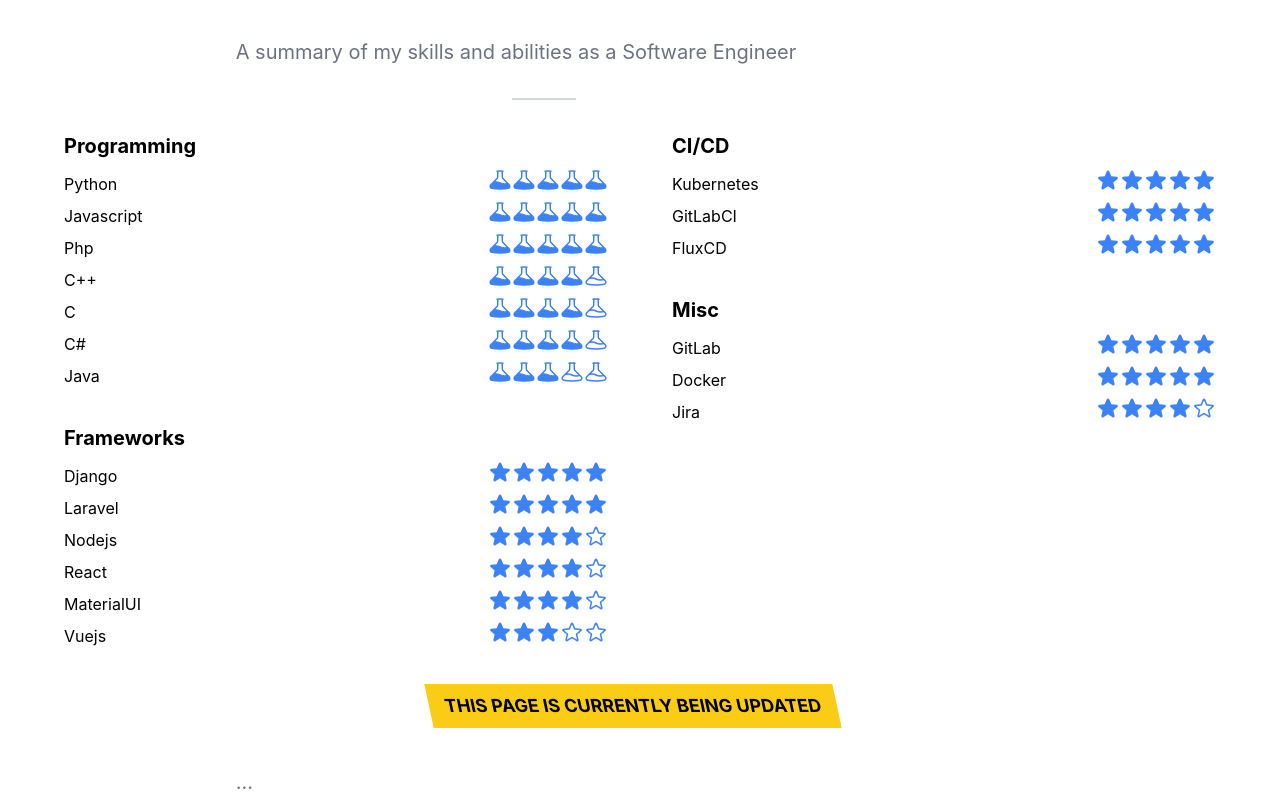
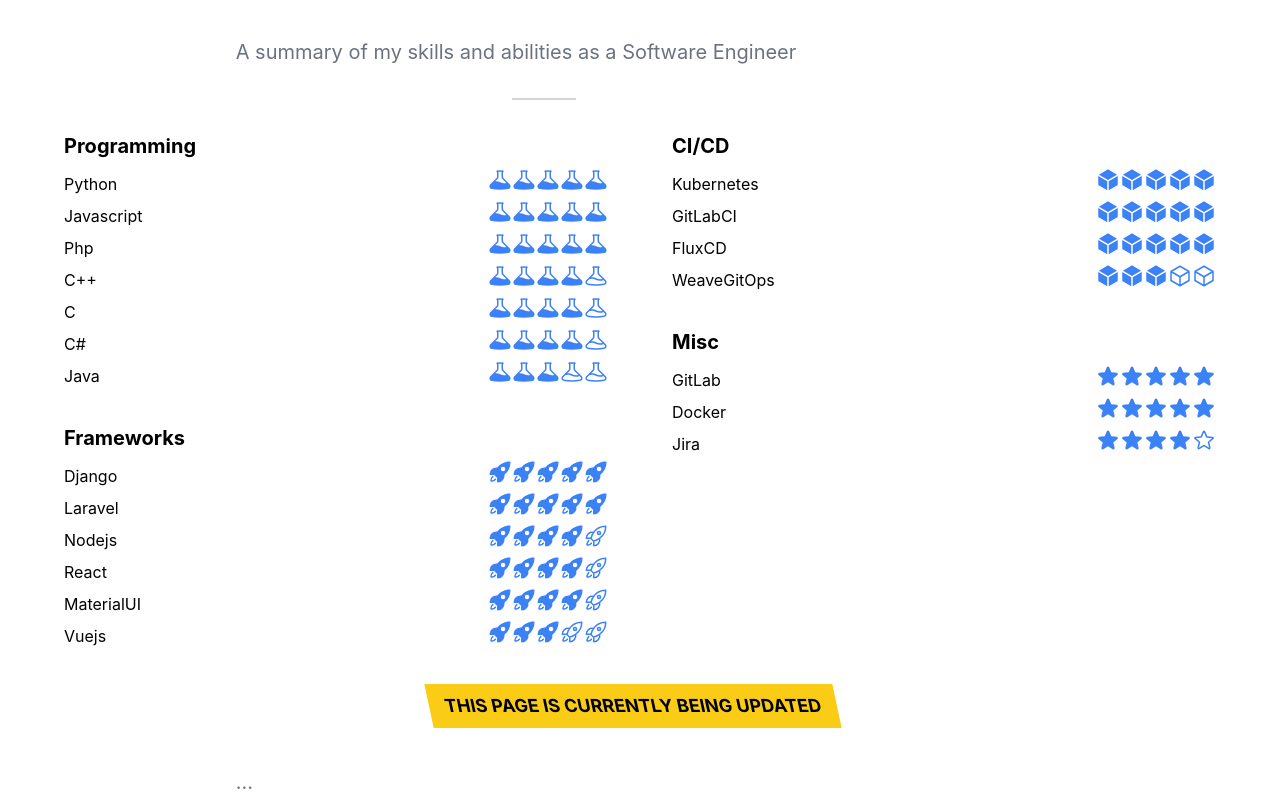
Before and after one commit to vireshsoedhwa/home, a React (Create React App) app: page / in a window 1280 px wide. Shown: the part 3582-4378 px from the top of the page. Built offline with nearby package versions, Linux system fonts and the light colour scheme; a web font is replaced by a local one.

Commit message:
update icons

```diff
--- a/src/components/Skills.js
+++ b/src/components/Skills.js
@@ -5,6 +5,12 @@
 
 import { StarIcon as StarSolid } from '@heroicons/react/24/solid';
 import { StarIcon as StarOutline } from '@heroicons/react/24/outline';
+
+import { CubeIcon as CubeSolid } from '@heroicons/react/24/solid';
+import { CubeIcon as CubeOutline } from '@heroicons/react/24/outline';
+
+import { RocketLaunchIcon as RocketSolid } from '@heroicons/react/24/solid';
+import { RocketLaunchIcon as RocketOutline } from '@heroicons/react/24/outline';
 
 const Skills = () => {
     const programming = [
@@ -79,6 +85,10 @@
             name: 'FluxCD',
             level: 5
         },
+        {
+            name: 'WeaveGitOps',
+            level: 3
+        },
     ]
 
     const others = [
@@ -148,9 +158,9 @@
                                     {Array.from({ length: 5 }, (_, index) => (
                                         <li key={index} class="inline-flex items-center">
                                             {(index < framework.level) ?
-                                                <StarSolid className="h-6 w-6 text-blue-500 group-hover:text-yellow-400" />
+                                                <RocketSolid className="h-6 w-6 text-blue-500 group-hover:text-yellow-400" />
                                                 :
-                                                <StarOutline className="h-6 w-6 text-blue-500" />
+                                                <RocketOutline className="h-6 w-6 text-blue-500" />
                                             }
                                         </li>
                                     ))}
@@ -174,9 +184,9 @@
                                     {Array.from({ length: 5 }, (_, index) => (
                                         <li key={index} class="inline-flex items-center">
                                             {(index < cicd.level) ?
-                                                <StarSolid className="h-6 w-6 text-blue-500 group-hover:text-yellow-400" />
+                                                <CubeSolid className="h-6 w-6 text-blue-500 group-hover:text-yellow-400" />
                                                 :
-                                                <StarOutline className="h-6 w-6 text-blue-500" />
+                                                <CubeOutline className="h-6 w-6 text-blue-500" />
                                             }
                                         </li>
                                     ))}
```
Also changed, not shown: 7 other files (tests, documents, lock files or other folders).
